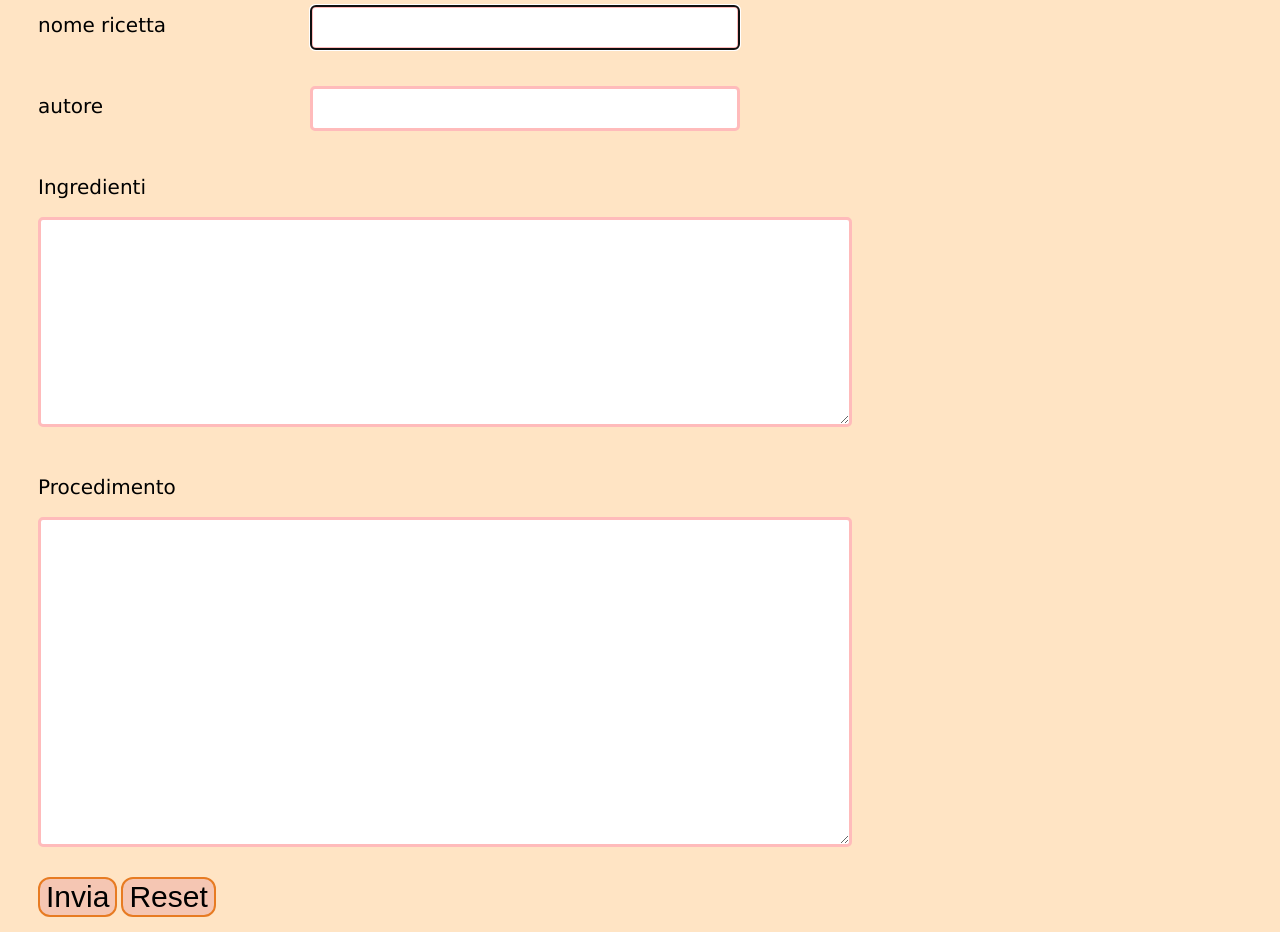
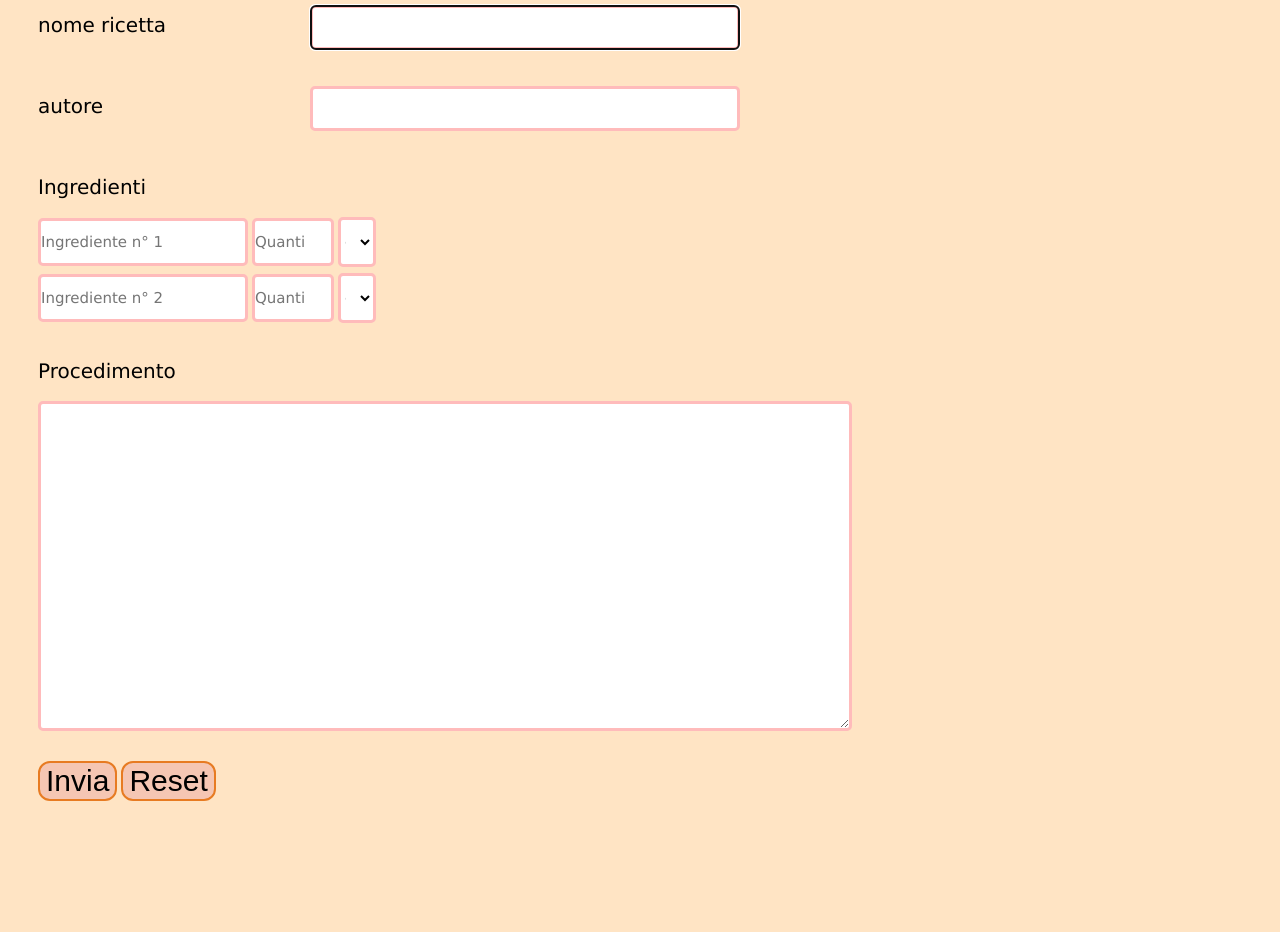
Before and after one commit to cooking-forum/cooking, a PHP site: page /form_ricette.html in a window 1280 px wide; the page is wider, and only the part inside the window is pictured. Shown: the part 295-1227 px from the top of that part. After the commit the page ends 1096 px from the top of that part, so only its background shows below. Run offline with PHP 8.4, Linux system fonts and the light colour scheme; some libraries are stand-ins or nearby versions.

Commit message:
commit m

```diff
--- a/registrazione/index.html
+++ b/registrazione/index.html
@@ -15,7 +15,7 @@
             <h1>Game of Fork</h1>
         </div>
 
-        <form action=”validateRegistration.php” class="form-signin" method=”POST” name=”myForm” onSubmit="validaForm()"/>
+        <form action=”validateRegistration.php” class="form-signin" method=”POST” name=”myForm” onSubmit="validaForm()">
             <img class=”mb-4” src=”../bootstrap/assets/brand/bootstrap-logo.svg” width=”72” />
 
             <h2 class=”h3 mb-3 font-weight-normal”>REGISTRAZIONE</h2>
--- a/registrazione/registrazione.php
+++ b/registrazione/registrazione.php
@@ -26,5 +26,5 @@
                 }
             }
         ?>
-    </ body>
-</ html>
+    </body>
+</html>
--- a/ricette/form_ricette.css
+++ b/ricette/form_ricette.css
@@ -90,3 +90,40 @@ h3 {
     font-size: 20px;
     padding: 12px 12px 12px 0;
 }
+
+.label-ingr {
+    text-align: left;
+    width: 15%;
+    margin-top: 6px;
+    display: inline-block;
+    font-family: Verdana, Geneva, Tahoma, sans-serif;
+    font-size: 15px;
+    padding: 12px 12px 12px 0;
+    border: 3px solid rgb(255, 187, 187);
+    border-radius: 5px;
+}
+
+.num {
+    width: 5%;
+    height: 10%;
+    margin-top: 6px;
+    display: inline-block;
+    font-family: Verdana, Geneva, Tahoma, sans-serif;
+    font-size: 15px;
+    padding: 12px 12px 12px 0;
+    border: 3px solid rgb(255, 187, 187);
+    border-radius: 5px;
+}
+
+.unita {
+    width: 3%;
+    height: 10%;
+    margin-top: 6px;
+    display: inline-block;
+    font-family: Verdana, Geneva, Tahoma, sans-serif;
+    font-size: 15px;
+    padding: 12px 12px 12px 0;
+    border: 3px solid rgb(255, 187, 187);
+    border-radius: 5px;
+    background-color: white;
+}
--- a/ricette/form_ricette.html
+++ b/ricette/form_ricette.html
@@ -31,8 +31,23 @@
             <br>
 
             <label for="ingredienti" class="label"> Ingredienti </label> <br>
-            <textarea class="form-textarea" id="ingredienti" name="ingredienti" rows="12" cols="50"
-                placeholder="Inserire ingredienti necessari"> </textarea>
+            <input type="text" name="ingrediente1" class="label-ingr" placeholder="Ingrediente n° 1" required />
+            <input type="number" id="ingrediente1" name="ingrediente1" class="num" step="0,5" placeholder="Quantità" required>
+            <select name="unita" id="unita" class="unita">
+                <option value="gr">gr</option>
+                <option value="kg">kg</option>
+                <option value="l">l</option>
+                <option value="ml">ml</option>
+              </select>
+            <br>
+            <input type="text" name="ingrediente2" class="label-ingr" placeholder="Ingrediente n° 2" required />
+            <input type="number" id="ingrediente2" name="ingrediente1" class="num" step="0,5" placeholder="Quantità" required>
+            <select name="unita" id="unita" class="unita">
+                <option value="gr">gr</option>
+                <option value="kg">kg</option>
+                <option value="l">l</option>
+                <option value="ml">ml</option>
+              </select>
             <br>
             <br>
 
```
Also changed, not shown: login/login.html (+3 -5 lines), login/login.php (+6 -10 lines), login/loginCheck.js (added, +11 -0 lines), login/login-check.js (deleted).
